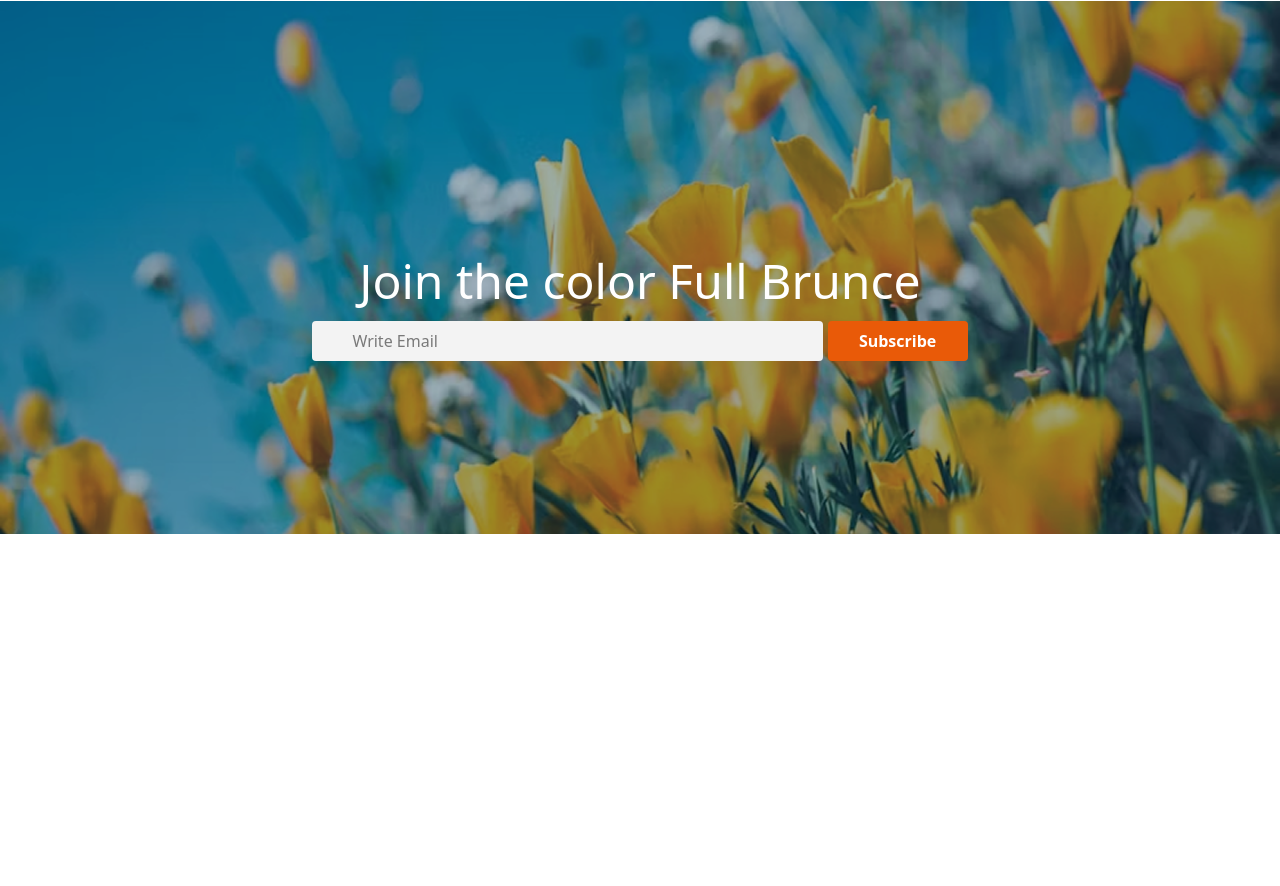
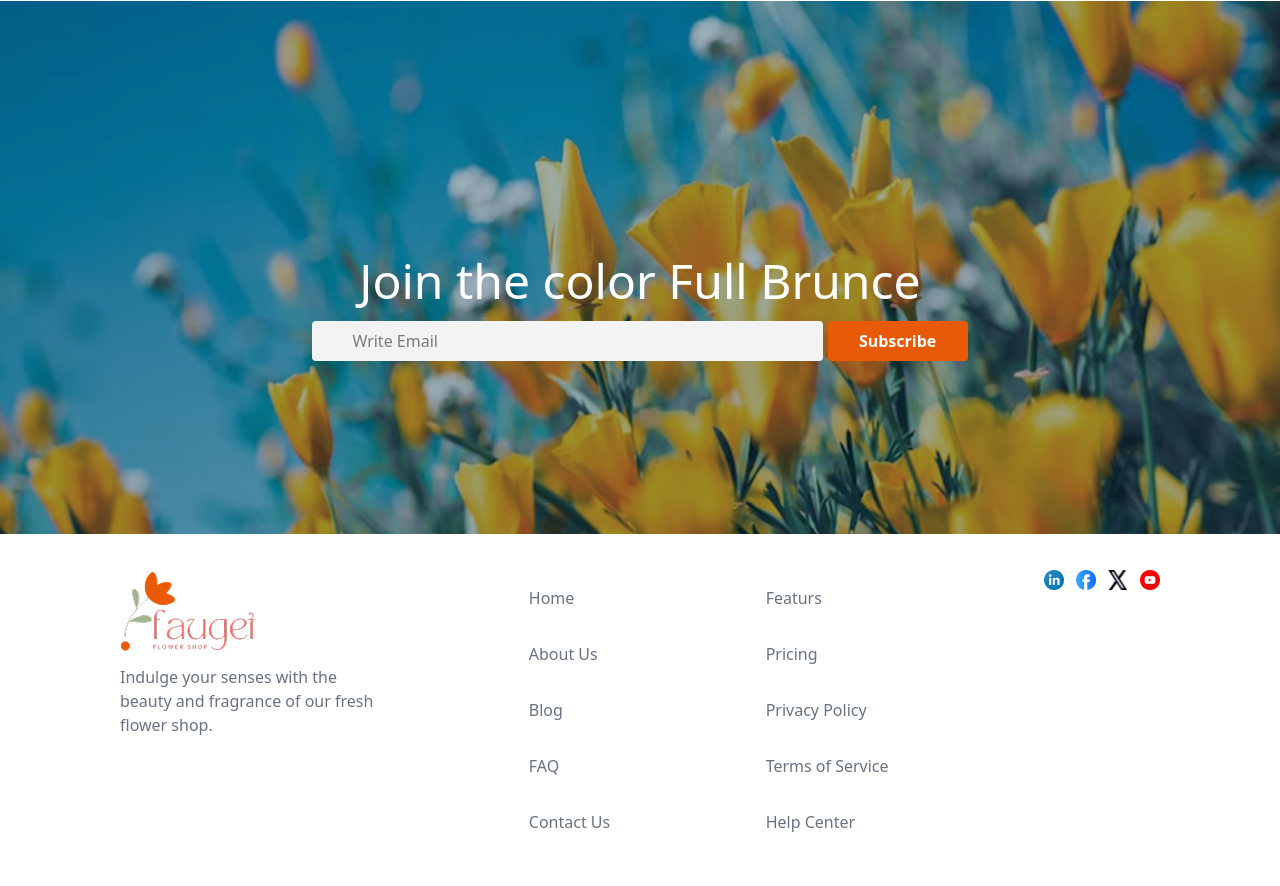
Before and after one commit to zahirraihan26/git-assignment-2, a plain HTML site: page index.html in a window 1280 px wide. Shown: the part 2788-3674 px from the top of the page. Before the commit the page ends 3322 px from the top, so only its background shows below. Drawn offline with nearby package versions, Linux system fonts and the light colour scheme.

Commit message:
added some imsges and added main footer section

```diff
--- a/index.html
+++ b/index.html
@@ -190,6 +190,32 @@
         </div>
 
         </section>
+        <section class=" mx-4 md:mx-30 py-9 flex flex-col md:flex-row md:justify-between">
+             <div>
+                <img src="assets/logo.png" alt="">
+                <p class="text-gray-500 pt-3">Indulge your senses with the <br> beauty and fragrance of our fresh <br> flower shop. </p>
+             </div>
+             <div class="flex flex-col text-gray-500">
+                <a class="py-4" href="">Home</a>
+                <a class="py-4" href="">About Us</a>
+                <a class="py-4" href="">Blog</a>
+                <a class="py-4" href="">FAQ</a>
+                <a class="py-4" href="">Contact Us</a>
+             </div>
+              <div class="flex flex-col text-gray-500">
+                <a class="py-4" href="">Featurs</a>
+                <a class="py-4" href="">Pricing</a>
+                <a class="py-4" href="">Privacy Policy</a>
+                <a class="py-4" href="">Terms of Service</a>
+                <a class="py-4" href="">Help Center</a>
+             </div>
+             <div class="flex gap-3 ">
+                <img class="w-5 h-5" src="assets/icon-linkedin.png" alt="">
+                <img class="w-5 h-5"  src="assets/icon-facebook.png" alt="">
+                <img class="w-5 h-5" src="assets/icon-twitter.png" alt="">
+                <img class="w-5 h-5" src="assets/icon-youtube.png" alt="">
+             </div>
+        </section>
 
     </footer>
 
```
